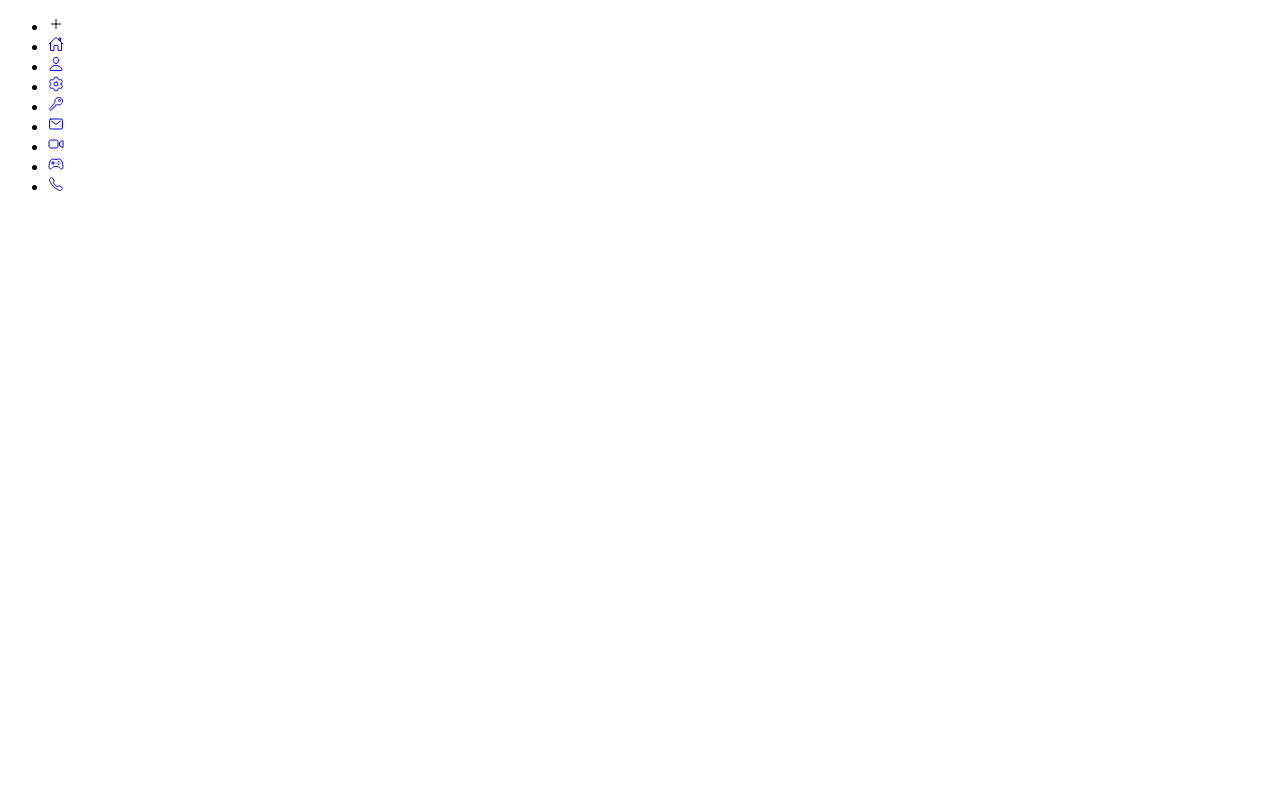
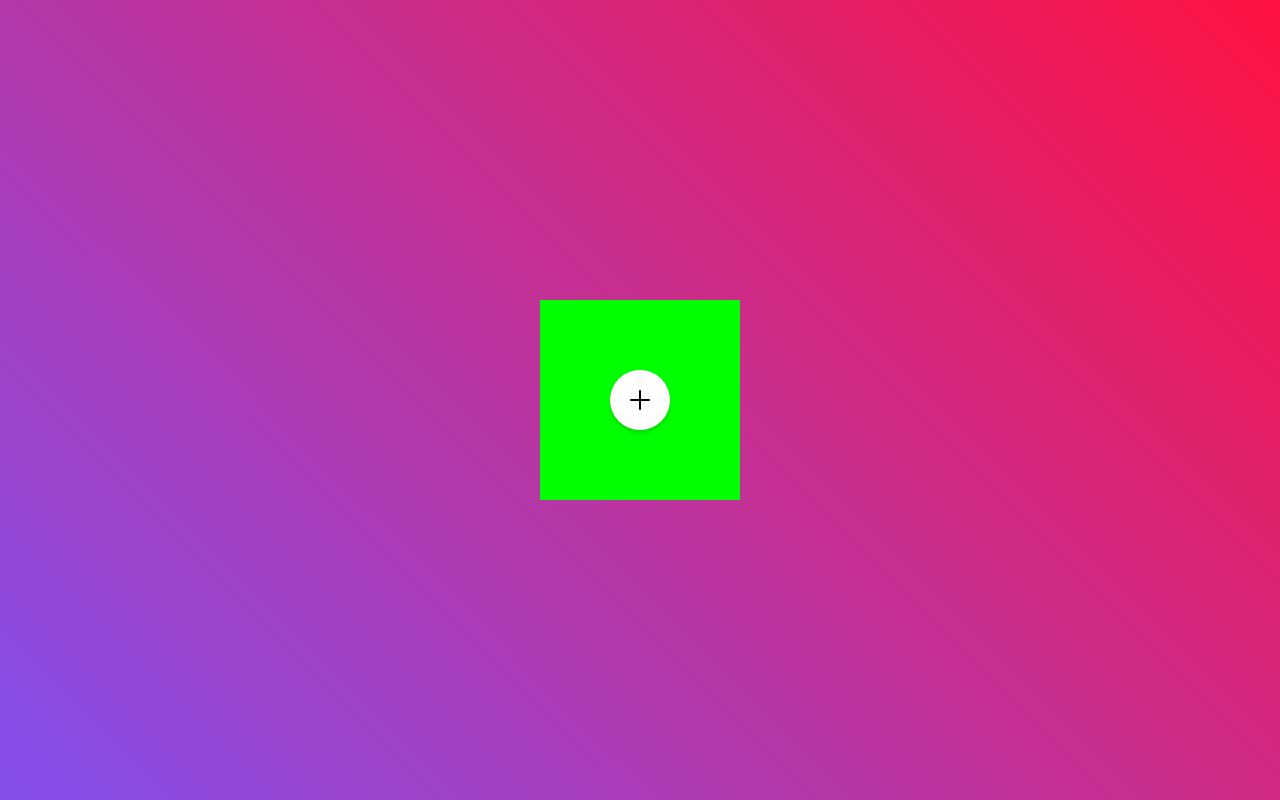
Before and after one commit to coffmanjrp/js-simple-radial-menu, a plain HTML site: page index.html in a window 1280 px wide. Drawn offline with nearby package versions, Linux system fonts and the light colour scheme.

Commit message:
Style menu toggle

```diff
--- a/css/style.scss
+++ b/css/style.scss
@@ -0,0 +1,53 @@
+*,
+*::before,
+*::after {
+  margin: 0;
+  padding: 0;
+  box-sizing: border-box;
+}
+
+body {
+  display: inline-flex;
+  justify-content: center;
+  align-items: center;
+  width: 100vw;
+  min-height: 100vh;
+  background: linear-gradient(45deg, #8450ed, #ff1242);
+  overflow: hidden;
+}
+
+a {
+  color: unset;
+}
+
+li {
+  list-style-type: none;
+}
+
+.menu {
+  position: relative;
+  display: flex;
+  justify-content: center;
+  align-items: center;
+  width: 200px;
+  height: 200px;
+  background-color: #0f0;
+  li {
+    position: absolute;
+  }
+}
+
+.toggle {
+  position: absolute;
+  display: flex;
+  justify-content: center;
+  align-items: center;
+  width: 60px;
+  height: 60px;
+  background-color: #fff;
+  border-radius: 50%;
+  box-shadow: 0 3px 4px rgba(0, 0, 0, 0.15);
+  font-size: 2rem;
+  cursor: pointer;
+  z-index: 100;
+}
```
Also changed, not shown: css/style.css.
